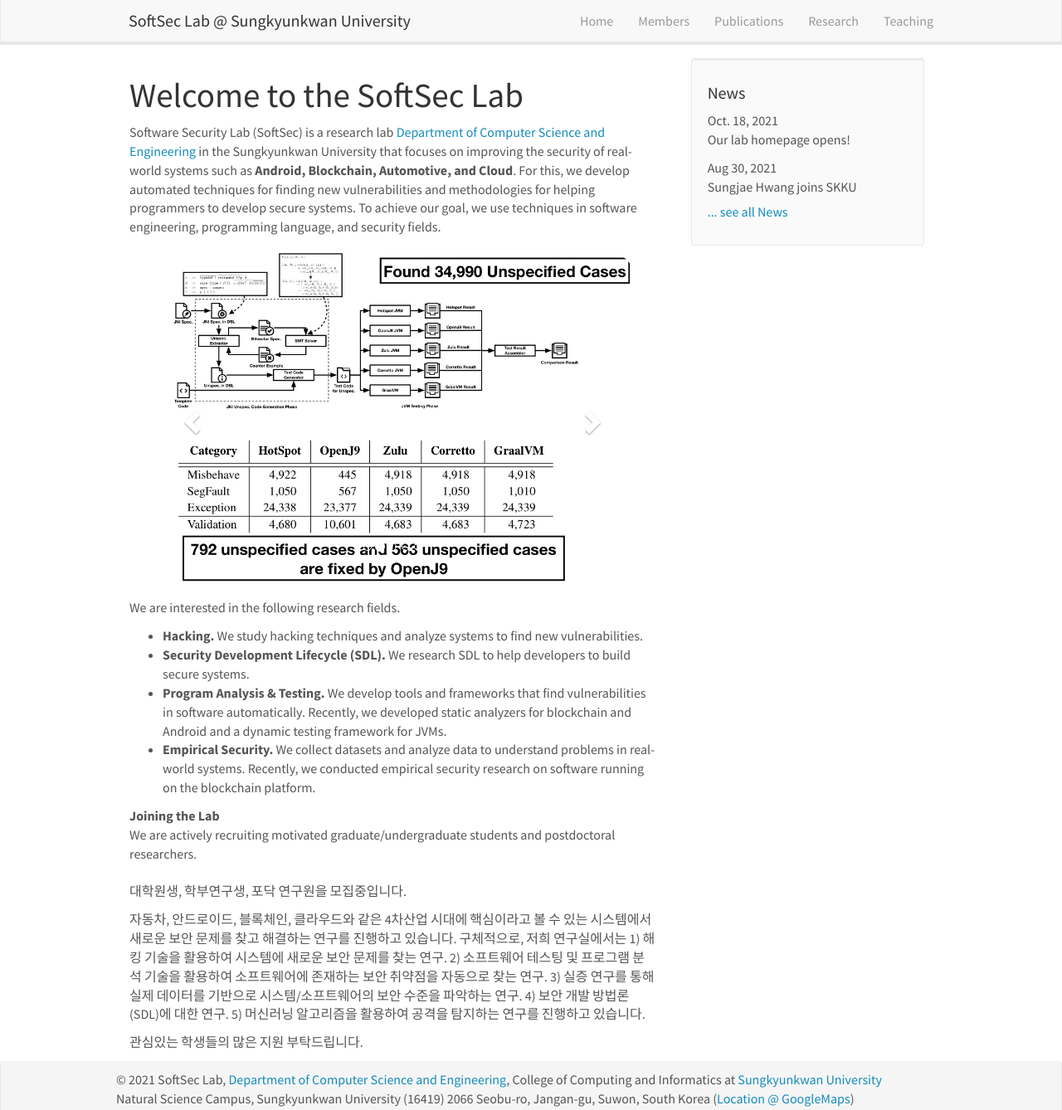
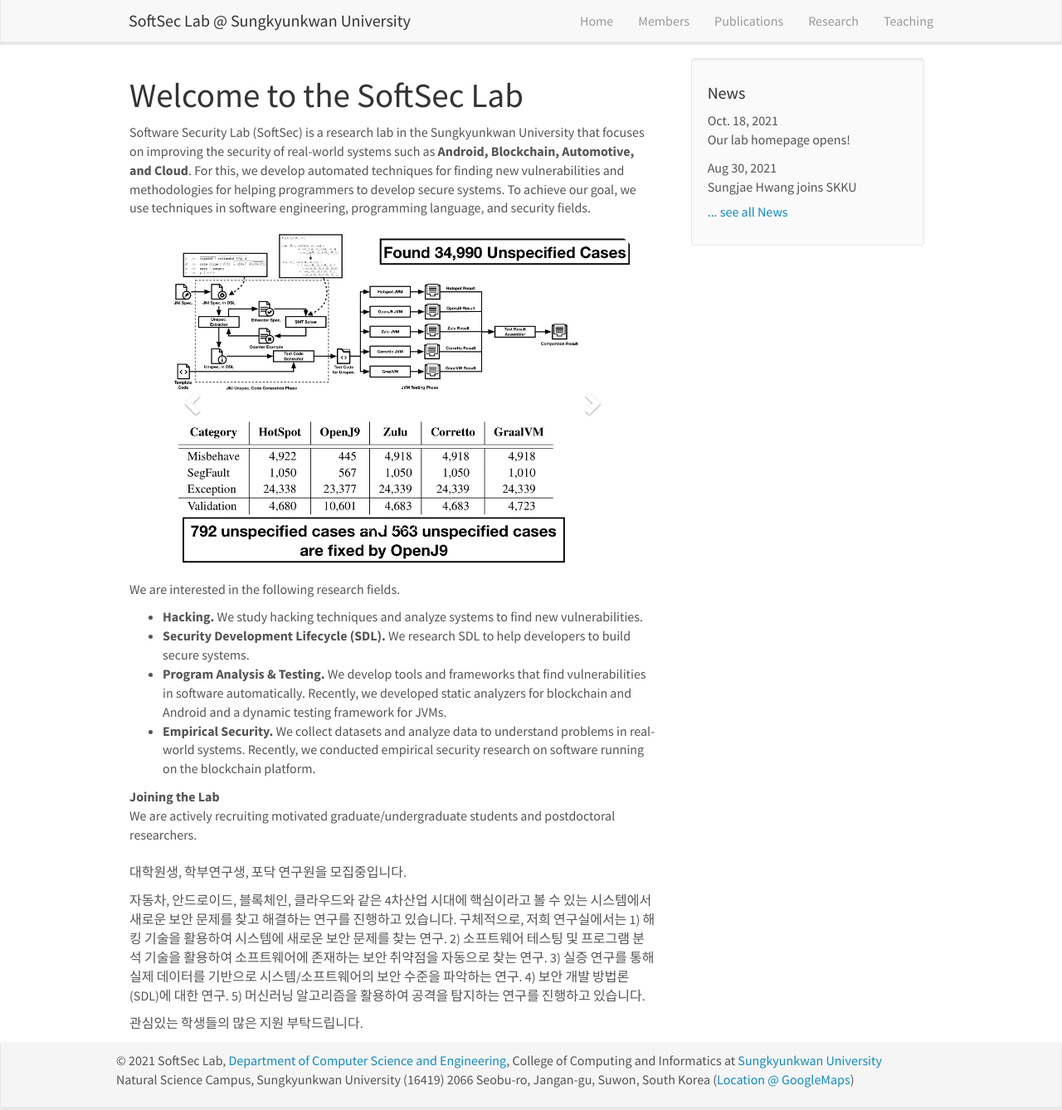
Before and after one commit to softsec-lab/softsec-lab.github.io, a Jekyll site: the page built from _pages/home.md, in a window 1280 px wide and 1338 px high. Shown: the whole window at 83% size. Built offline with Jekyll 4.4.1, drawn with Linux system fonts in a browser that asks for light colours; nearby versions of some CDN libraries.

Commit message:
update phd and home

```diff
--- a/_pages/home.md
+++ b/_pages/home.md
@@ -5,7 +5,7 @@
 sitemap: false
 permalink: /
 ---
-Software Security Lab (SoftSec) is a research lab [Department of Computer Science and Engineering](http://cs.skku.edu/en) in the Sungkyunkwan University that focuses on improving the security of real-world systems such as <b>Android, Blockchain, Automotive, and Cloud</b>. For this, we develop automated techniques for finding new vulnerabilities and methodologies for helping programmers to develop secure systems. To achieve our goal, we use techniques in software engineering, programming language, and security fields.
+Software Security Lab (SoftSec) is a research lab in the Sungkyunkwan University that focuses on improving the security of real-world systems such as <b>Android, Blockchain, Automotive, and Cloud</b>. For this, we develop automated techniques for finding new vulnerabilities and methodologies for helping programmers to develop secure systems. To achieve our goal, we use techniques in software engineering, programming language, and security fields.
 
 <div markdown="0" id="carousel" class="carousel slide" data-ride="carousel" data-interval="5000" data-pause="hover" >
     <ol class="carousel-indicators">
```
Also changed, not shown: _data/phd_students.yml (+7 -6 lines), images/members/kimkihwan.jpeg (added), 6 other files.
